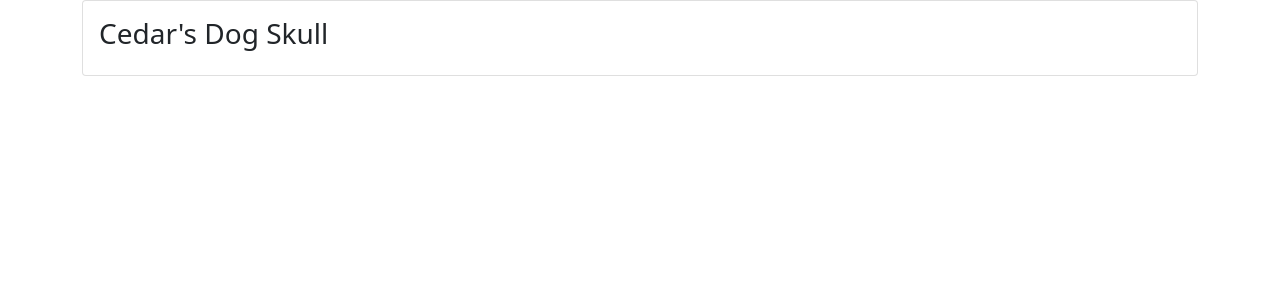
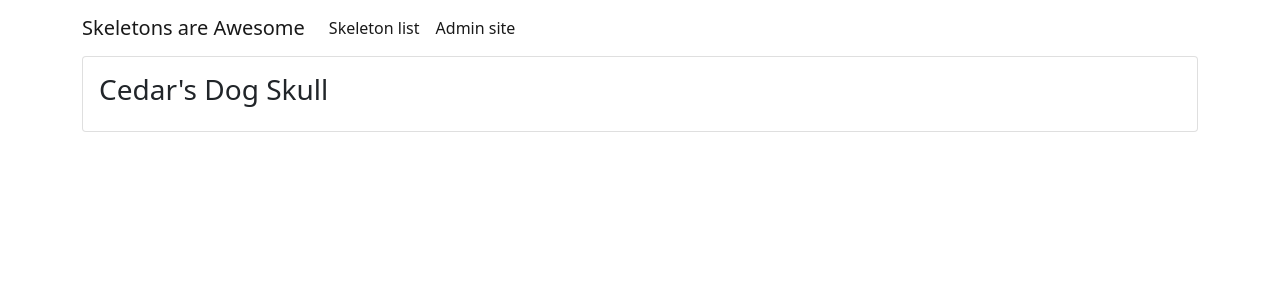
Before and after one commit to wabarr/skeletons-are-awesome, a Django app: template templates/skeletons/home.html in a window 1280 px wide. Shown: the top 300 px of the page. Run offline with Django 3.2, Linux system fonts and the light colour scheme; the template is opened without the code that fills it, so the values that code supplies are empty; some libraries are stand-ins or nearby versions.

Commit message:
add basic navbar

```diff
--- a/templates/skeletons/base.html
+++ b/templates/skeletons/base.html
@@ -18,13 +18,19 @@
     <title>Skeletons are Awesome</title>
   </head>
   <body>
-	  {% block content %}{% endblock %}
+  <div class="container">
+      {% include 'skeletons/navbar.html' %}
+  </div>
+
+  {% block content %}{% endblock %}
 
 
 
-  <footer>
-    <script src="https://cdn.jsdelivr.net/npm/bootstrap@5.1.3/dist/js/bootstrap.bundle.min.js" integrity="sha384-ka7Sk0Gln4gmtz2MlQnikT1wXgYsOg+OMhuP+IlRH9sENBO0LRn5q+8nbTov4+1p" crossorigin="anonymous"></script>
+  <script>
 	<script type="module" src="https://unpkg.com/@google/model-viewer/dist/model-viewer.min.js"></script>
+    <script src="https://code.jquery.com/jquery-3.2.1.slim.min.js" integrity="sha384-KJ3o2DKtIkvYIK3UENzmM7KCkRr/rE9/Qpg6aAZGJwFDMVNA/GpGFF93hXpG5KkN" crossorigin="anonymous"></script>
+    <script src="https://cdn.jsdelivr.net/npm/popper.js@1.12.9/dist/umd/popper.min.js" integrity="sha384-ApNbgh9B+Y1QKtv3Rn7W3mgPxhU9K/ScQsAP7hUibX39j7fakFPskvXusvfa0b4Q" crossorigin="anonymous"></script>
+    <script src="https://cdn.jsdelivr.net/npm/bootstrap@4.0.0/dist/js/bootstrap.min.js"></script>
   </footer>
 
   </body>
--- /dev/null
+++ b/templates/skeletons/navbar.html
@@ -0,0 +1,12 @@
+<nav class="navbar navbar-expand-lg navbar-light bg-white">
+  <a class="navbar-brand" href="#">Skeletons are Awesome</a>
+  <button class="navbar-toggler" type="button" data-toggle="collapse" data-target="#navbarNavAltMarkup" aria-controls="navbarNavAltMarkup" aria-expanded="false" aria-label="Toggle navigation">
+    <span class="navbar-toggler-icon"></span>
+  </button>
+  <div class="collapse navbar-collapse" id="navbarNavAltMarkup">
+    <div class="navbar-nav">
+      <a class="nav-item nav-link active" href="#">Skeleton list</a>
+        <a class="nav-item nav-link active" href="/admin/">Admin site</a>
+    </div>
+  </div>
+</nav>
```
